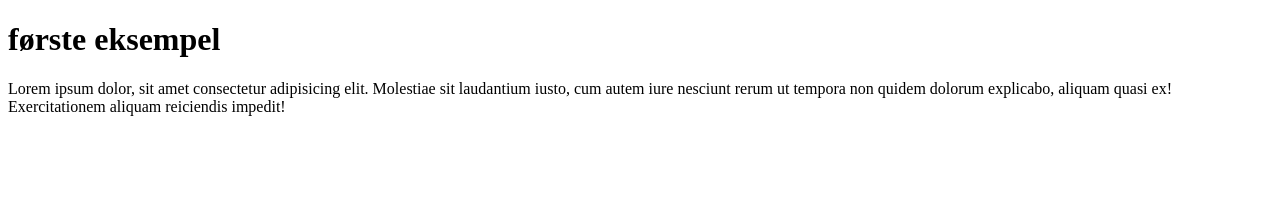
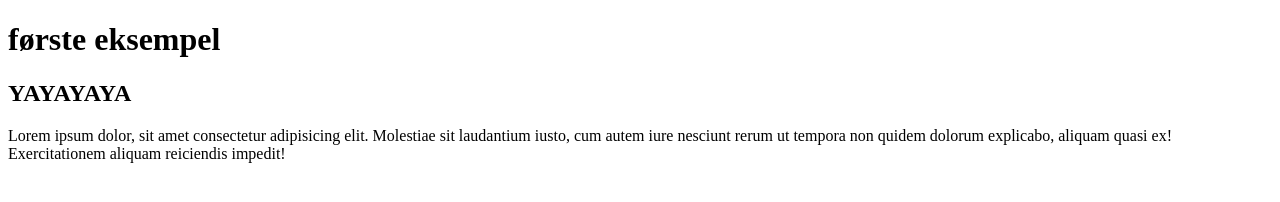
Before and after one commit to Siha0007/eksempel1, an Astro site: page / in a window 1280 px wide. Built offline with nearby package versions, Linux system fonts and the light colour scheme; Astro itself is replaced by a stand-in of ours.

Commit message:
frontpage updated

```diff
--- a/src/pages/index.astro
+++ b/src/pages/index.astro
@@ -12,6 +12,7 @@
 	</head>
 	<body>
 		<h1>første eksempel</h1>
+		<h2>YAYAYAYA</h2>
 		<p>Lorem ipsum dolor, sit amet consectetur adipisicing elit. Molestiae sit laudantium iusto, cum autem iure nesciunt rerum ut tempora non quidem dolorum explicabo, aliquam quasi ex! Exercitationem aliquam reiciendis impedit!</p>
 	</body>
 </html>
```
